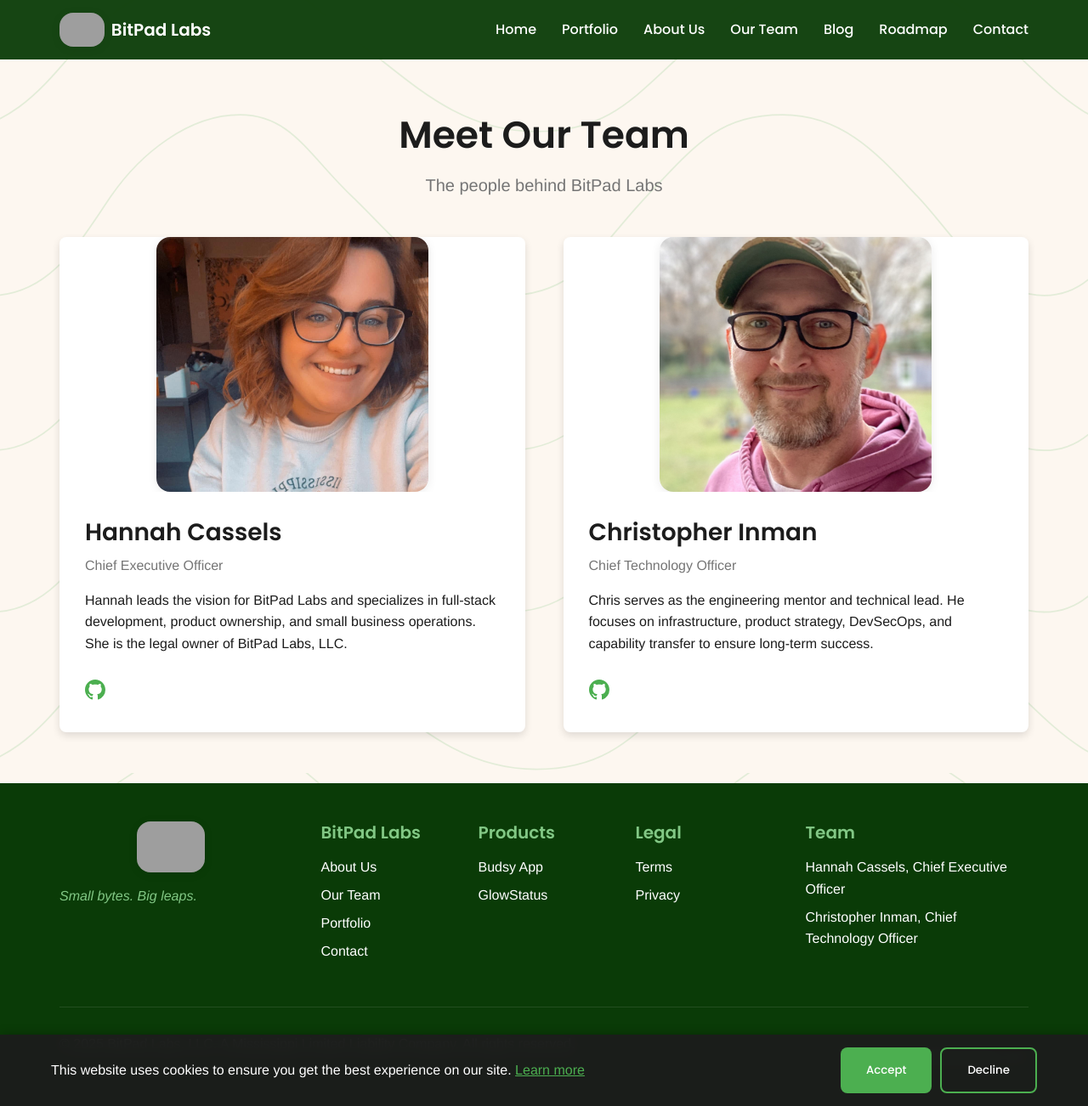
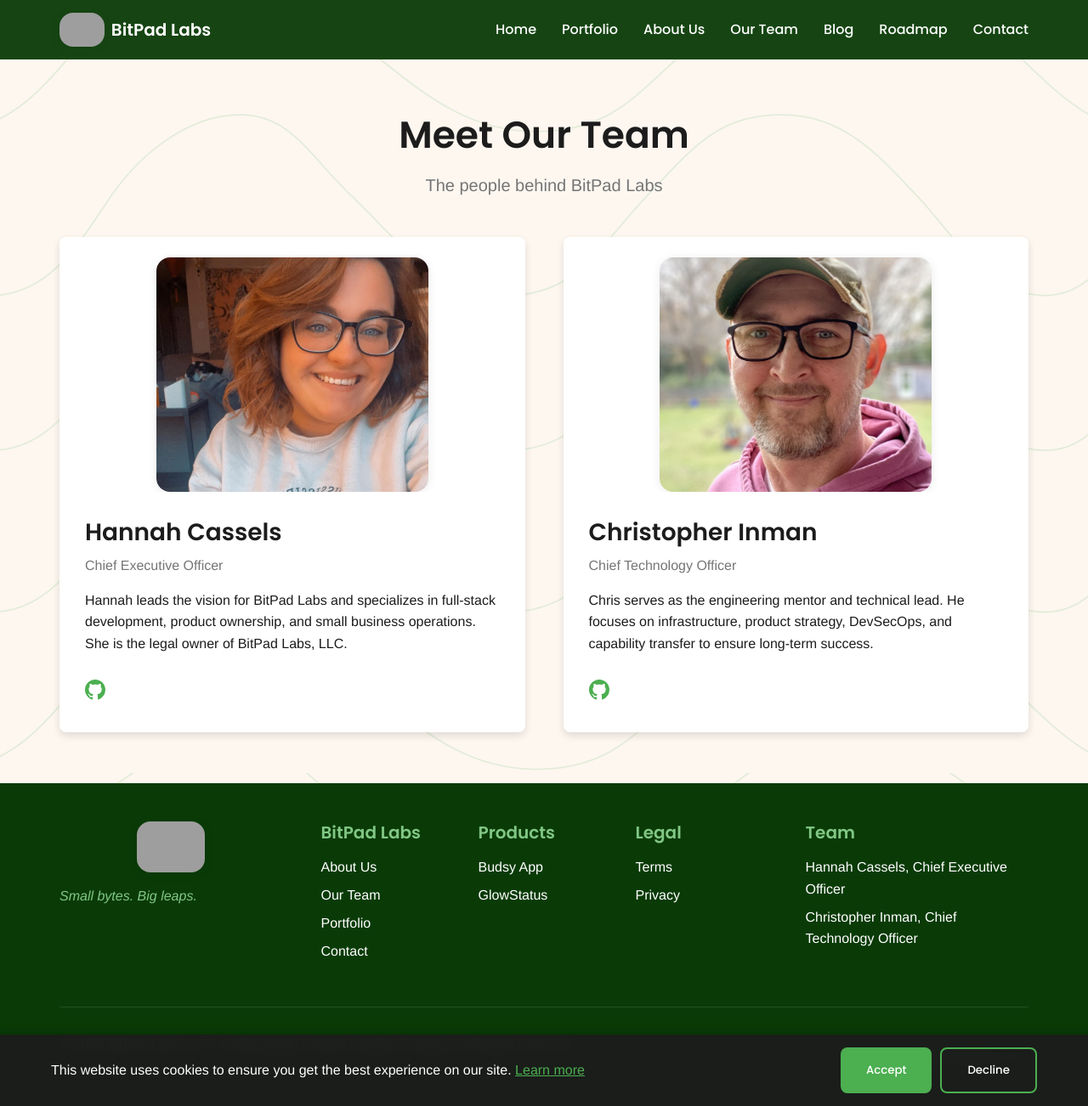
Before and after one commit to BitPadLabs/BitPadLabs-Site, a Jekyll site: the page built from team.html, in a window 1280 px wide and 1302 px high. Shown: the whole window at 85% size. Built offline with Jekyll 4.4.1, drawn with Linux system fonts in a browser that asks for light colours; grey boxes are pictures that could not be loaded.

Commit message:
Increase padding for blog post images and add styling to about section for improved layout and visibility

```diff
--- a/_sass/_base.scss
+++ b/_sass/_base.scss
@@ -29,7 +29,7 @@
   margin: 0 auto;
   display: block;
   transition: transform 0.3s ease;
-  padding-top: 12px;
+  padding-top: 24px;
 }
 
 .blog-post:hover .post-image img {
--- a/_sass/_layout.scss
+++ b/_sass/_layout.scss
@@ -276,6 +276,7 @@
     .team-image {
       height: 300px;
       overflow: hidden;
+      padding-top: 24px;
 
       img {
         width: 100%;
--- a/about.html
+++ b/about.html
@@ -9,7 +9,7 @@
     <p class="section-subtitle">Our mission, values, and approach</p>
 
     <div class="about-content">
-      <div class="about-text">
+      <div class="about-text" style="background: white; border-radius: 16px; box-shadow: 0 2px 16px rgba(0,0,0,0.08); padding: 40px 32px; margin-bottom: 40px;">
         <h2>Our Mission</h2>
         <p>
           BitPad Labs is built around a powerful mission: help real people solve real problems through clean, scalable technology—and teach the next generation how to do the same.
```
